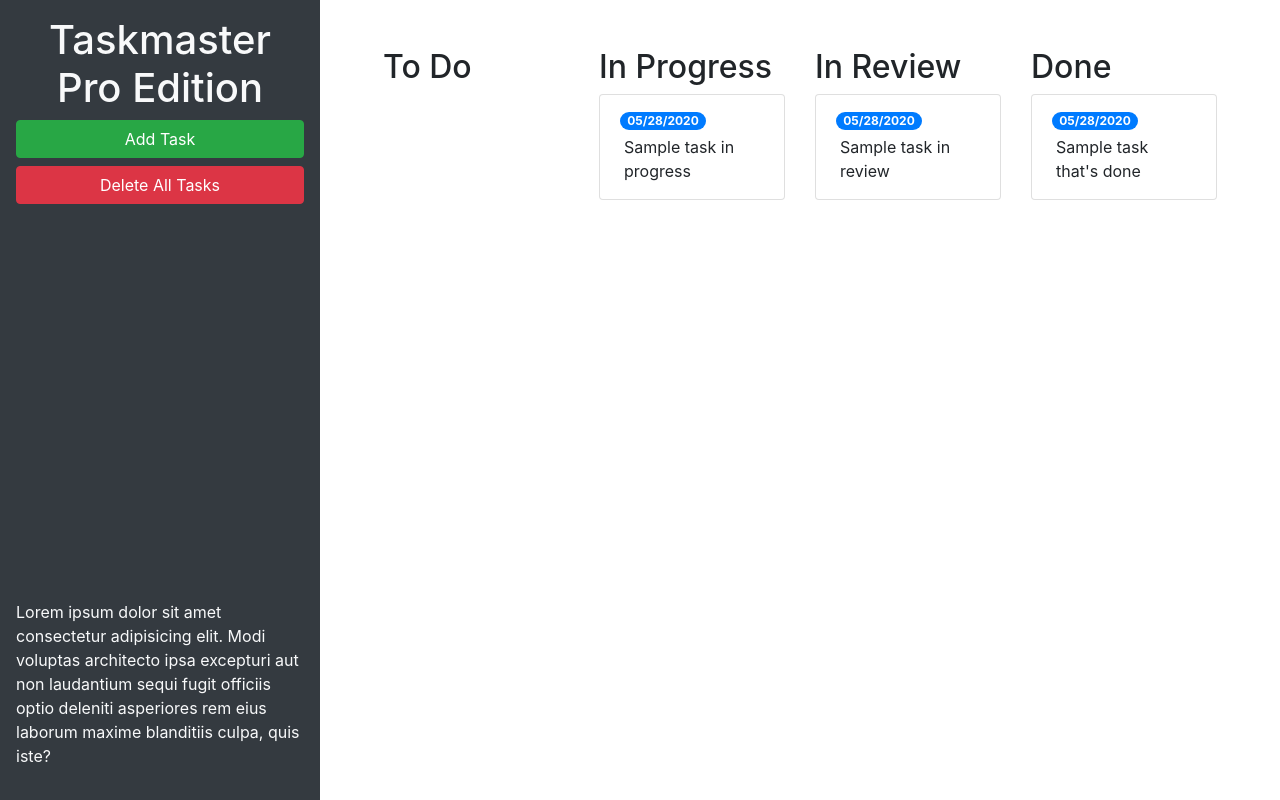
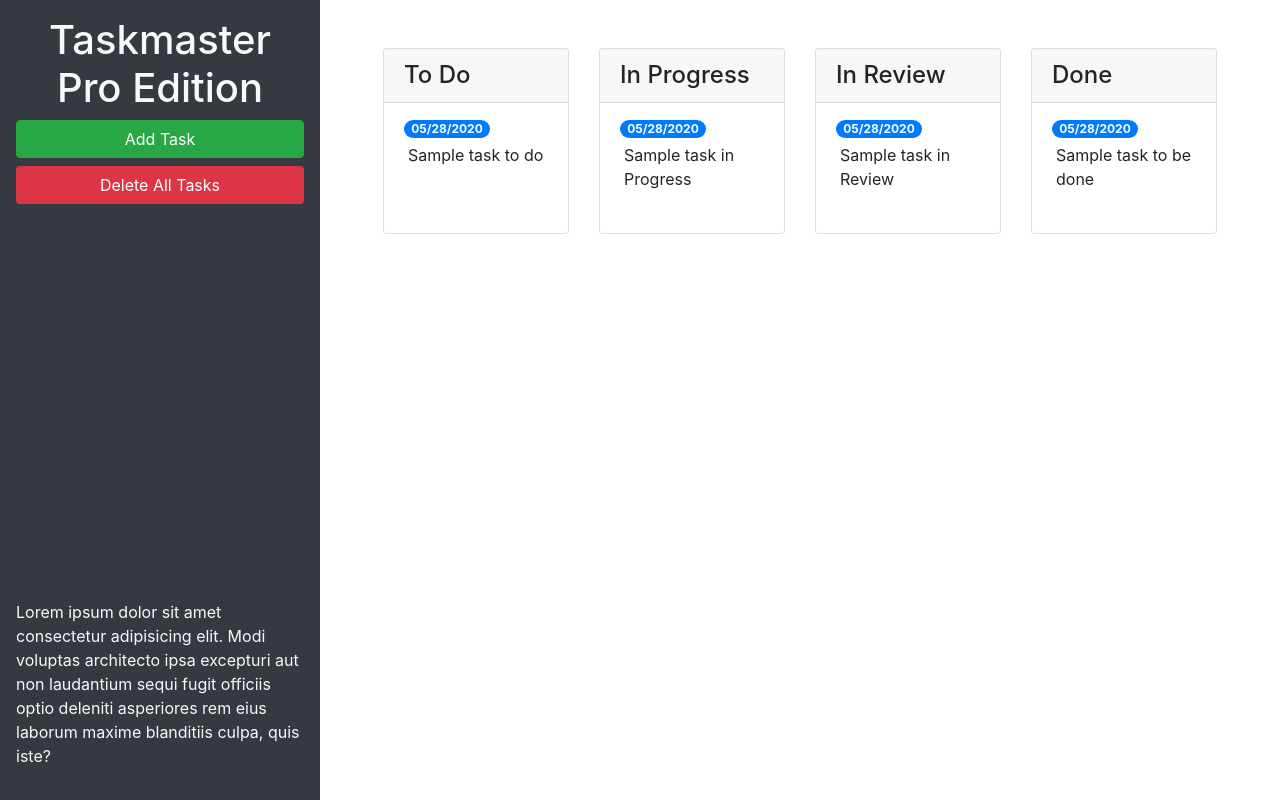
Before and after one commit to javarrisb/taskmaster-pro, a plain HTML site: page taskmaster-starter/index.html in a window 1280 px wide. Drawn offline with nearby package versions, Linux system fonts and the light colour scheme.

Commit message:
Added bootstrap components

```diff
--- a/taskmaster-starter/index.html
+++ b/taskmaster-starter/index.html
@@ -27,41 +27,62 @@
       <div class="m-5 row justify-content-around">
         <!-- todo start -->
         <div class="col-12 col-md-6 col-xl-3 mb-3">
-          <h2>To Do</h2>
-          <ul id="list-toDo" class="list-group"> </ul>
+          <div class="card">
+            <h4 class="card-header">
+              To Do
+            </h4>
+            <ul id="list-toDo" class="list-group list-group-flush">
+              <li class="list-group-item">
+                <span class="badge badge-primary badge-pill">05/28/2020</span>
+                <p class="m-1">Sample task to do</p>
+              </li>
+            </ul>
+          </div>
         </div>
         <!-- todo end -->
         <!-- in progress start -->
         <div class="col-12 col-md-6 col-xl-3 mb-3">
-          <h2>In Progress</h2>
-          <ul id="list-inProgress" class="list-group">
+          <div class="card">
+            <h4 class="card-header">
+              In Progress
+            </h4>
+            <ul id="list-inProgress" class="list-group list-group-flush">
               <li class="list-group-item">
                 <span class="badge badge-primary badge-pill">05/28/2020</span>
-              <p class="m-1">Sample task in progress</p>
+                <p class="m-1">Sample task in Progress</p>
               </li>
             </ul>
+          </div>
         </div>
         <!-- in progress end -->
         <!-- in review start-->
         <div class="col-12 col-md-6 col-xl-3 mb-3">
-          <h2>In Review</h2>
-          <ul id="list-inReview" class="list-group">
+          <div class="card">
+            <h4 class="card-header">
+              In Review
+            </h4>
+            <ul id="list-inReview" class="list-group list-group-flush">
               <li class="list-group-item">
                 <span class="badge badge-primary badge-pill">05/28/2020</span>
-              <p class="m-1">Sample task in review</p>
+                <p class="m-1">Sample task in Review</p>
               </li>
             </ul>
+          </div>
         </div>
         <!--in review end -->
         <!-- done start -->
         <div class="col-12 col-md-6 col-xl-3 mb-3">
-          <h2>Done</h2>
-          <ul id="list-done" class="list-group">
+          <div class="card">
+            <h4 class="card-header">
+              Done
+            </h4>
+            <ul id="list-done" class="list-group list-group-flush">
               <li class="list-group-item">
                 <span class="badge badge-primary badge-pill">05/28/2020</span>
-              <p class="m-1">Sample task that's done</p>
+                <p class="m-1">Sample task to be done</p>
               </li>
             </ul>
+          </div>
         </div>
         <!-- done end -->
       </div>
@@ -83,11 +104,11 @@
           <form>
             <div class="form-group">
               <label for="modalTaskDescription">Task description</label>
-              <textarea id="modalTaskDescription" rows="3"></textarea>
+              <textarea id="modalTaskDescription" rows="3" class="form-control"></textarea>
             </div>
             <div class="form-group">
               <label for="modalDueDate">Due date</label>
-              <input type="text" id="modalDueDate" placeholder="mm/dd/yyyy" autocomplete="off" />
+              <input type="text" class="form-control" id="modalDueDate" placeholder="mm/dd/yyyy" autocomplete="off" />
             </div>
           </form>
         </div>
```
Lines whose indentation alone changed are shown as unchanged.
